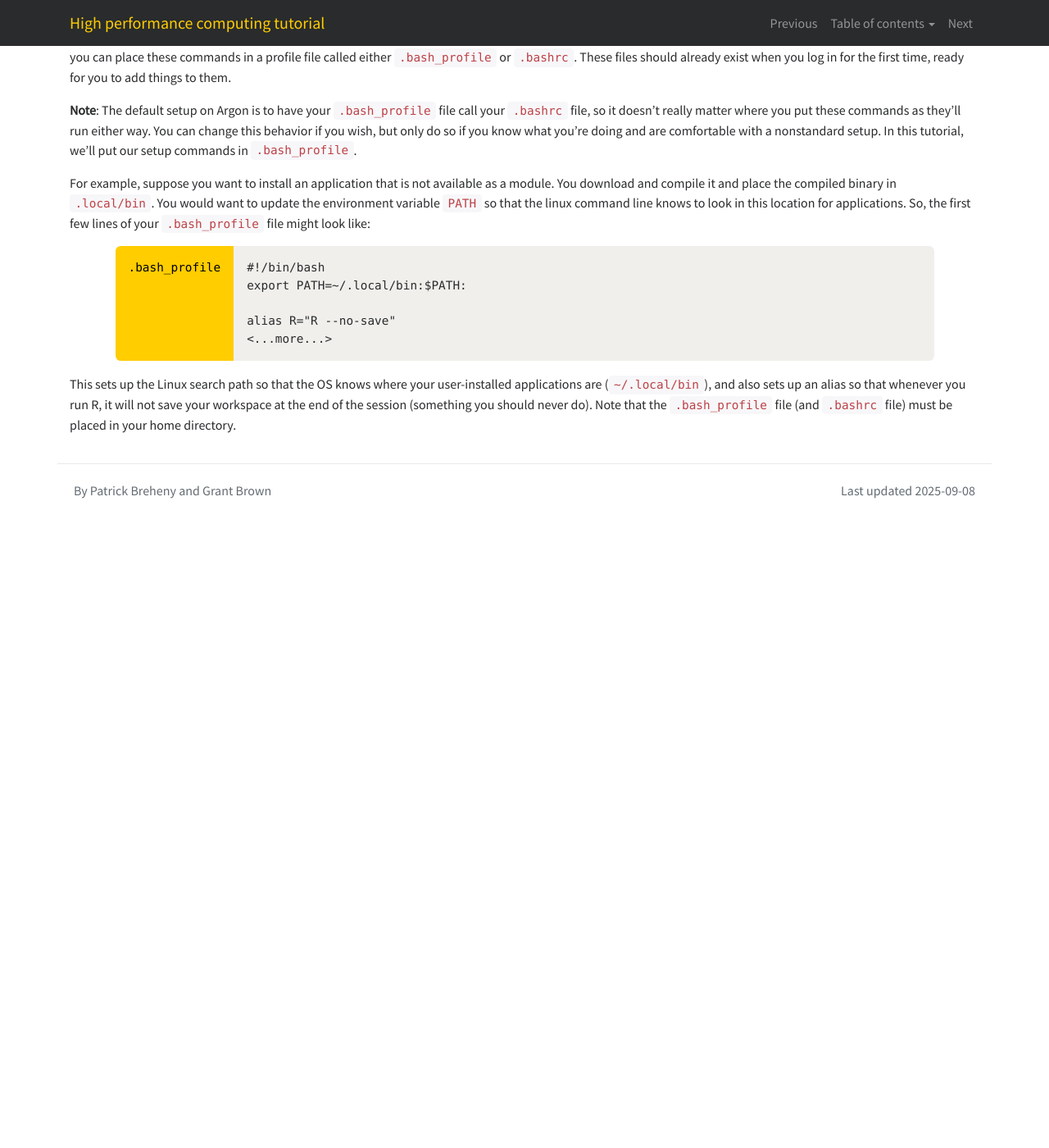
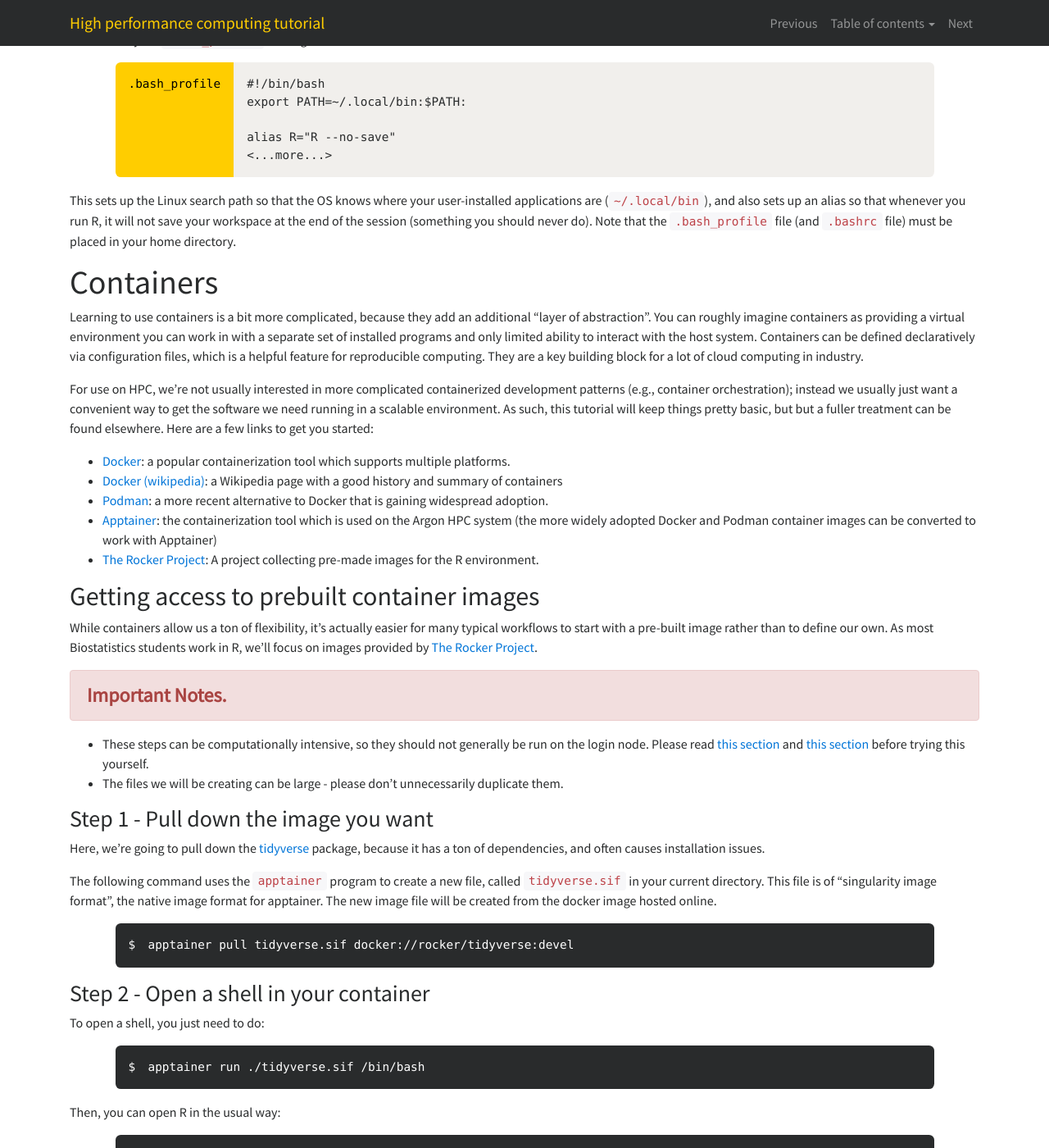
Before and after one commit to IowaBiostat/hpc, a Jekyll site: the page built from 3.md, in a window 1280 px wide and 1400 px high, scrolled down 2142 px. Shown: the whole window at 82% size. Built offline with Jekyll 4.4.1, drawn with Linux system fonts in a browser that asks for light colours; nearby versions of some CDN libraries; our own code applies the rules of GitHub Pages for plain Markdown files; before the commit the page ends 2772 px from its top, so only the background shows below that; some of the changed text lies outside the part shown.

Commit message:
Continue work on documenting rocker workflow

```diff
--- a/3.md
+++ b/3.md
@@ -16,18 +16,7 @@ and libraries available, including R and some selected R packages. Subsequently,
 (but not always) be installed in the usual way with `install.packages`.
 
 The second option adds an additional layer of abstraction/complexity, but also provides enhanced flexibility. Containerization
-is a good technology to be familiar with in general, since it is becoming widespread across many industries. The details
-are a little more complicated, but you can roughly imagine containers as providing a virtual machine with a completely
-separate environment/set of installed programs. Containers can be defined declaratively, which is a helpful feature for
-reproducible computing. They are the building block for a lot of cloud computing in the wild.
-
-We'll show several example workflows, but a fuller treatment can be found elsewhere. Here are a few links
-to get you started:
-
-* [Docker](https://docs.docker.com/get-started/introduction/): a popular containerization tool which suports multiple platforms.
-* [Podman](https://podman.io/docs): a more recent alternative to Docker that is gaining widespread adoption.
-* [Apptainer](https://apptainer.org/): the containerization tool which is used on the Argon HPC system (the more widely adopted Docker and Podman container images can be converted to work with Apptainer)
-* [The Rocker Project](https://rocker-project.org/): A project collecting premade images for the R environment.
+is a good technology to be familiar with in general, since it has become widespread across many industries.
 
 Before we jump into containers, let's focus on the more traditional approach.
 
@@ -119,3 +108,95 @@ alias R="R --no-save"
 
 This sets up the Linux search path so that the OS knows where your
 user-installed applications are (`~/.local/bin`), and also sets up an alias so that whenever you run R, it will not save your workspace at the end of the session (something you should never do). Note that the `.bash_profile` file (and `.bashrc` file) must be placed in your home directory.
+
+# Containers
+
+Learning to use containers is a bit more complicated, because they add an additional "layer of abstraction".
+You can roughly imagine containers as providing a virtual environment you can work in with a
+separate set of installed programs and only limited ability to interact with the host system.
+Containers can be defined declaratively via configuration files, which is a helpful feature for
+reproducible computing. They are a key building block for a lot of cloud computing in industry.
+
+For use on HPC, we're not usually interested in more complicated containerized
+development patterns (e.g., container orchestration); instead we usually just want
+a convenient way to get the software we need running in a scalable environment.
+As such, this tutorial will keep things pretty basic, but but a fuller treatment
+can be found elsewhere. Here are a few links to get you started:
+
+* [Docker](https://docs.docker.com/get-started/introduction/): a popular containerization tool which supports multiple platforms.
+* [Docker (wikipedia)](https://en.wikipedia.org/wiki/Docker_(software)): a Wikipedia page with a good history and summary of containers
+* [Podman](https://podman.io/docs): a more recent alternative to Docker that is gaining widespread adoption.
+* [Apptainer](https://apptainer.org/): the containerization tool which is used on the Argon HPC system (the more widely adopted Docker and Podman container images can be converted to work with Apptainer)
+* [The Rocker Project](https://rocker-project.org/): A project collecting pre-made images for the R environment.
+
+## Getting access to prebuilt container images
+
+While containers allow us a ton of flexibility, it's actually easier for many
+typical workflows to start with a pre-built image rather than to define our own.
+As most Biostatistics students work in R, we'll focus on images provided by
+[The Rocker Project](https://rocker-project.org/).
+
+
+<div class="alert alert-danger" role="alert" style='font-size:150%'>
+<b>Important Notes.</b>
+</div>
+
+* These steps can be computationally intensive, so they should not generally
+be run on the login node. Please read [this section](./4.html) and [this section](./5.html) before
+trying this yourself.
+* The files we will be creating can be large - please don't unnecessarily duplicate them.
+
+### Step 1 - Pull down the image you want
+
+Here, we're going to pull down the [tidyverse](https://hub.docker.com/r/rocker/tidyverse/) package,
+because it has a ton of dependencies, and often causes installation issues.
+
+The following command uses the `apptainer` program to create a new file, called `tidyverse.sif`
+in your current directory. This file is of "singularity image format", the native
+image format for apptainer. The new image file will be created from
+the docker image hosted online.
+
+{% include pre-prompt.html %}
+apptainer pull tidyverse.sif docker://rocker/tidyverse:devel
+{% include post-prompt.html %}
+
+### Step 2 - Open a shell in your container
+
+To open a shell, you just need to do:
+
+{% include pre-prompt.html %}
+apptainer run ./tidyverse.sif /bin/bash
+{% include post-prompt.html %}
+
+Then, you can open R in the usual way:
+
+{% include pre-prompt.html %}
+R
+{% include post-prompt.html %}
+
+Similarly, you can exist out and back into your regular environment in the usual way:
+
+{% include pre-prompt.html %}
+exit
+{% include post-prompt.html %}
+
+More commonly, you'll want to make sure the container can access and make changes
+to files you have permission to modify. One way to accomplish this is
+by using an `overlay`, or a directory to store changes (which don't otherwise persist).
+
+{% include pre-prompt.html %}
+mkdir tidyverse.overlay
+apptainer run --overlay tidyverse.overlay ./tidyverse.sif /bin/bash
+{% include post-prompt.html %}
+
+If you do this, you can install packages from within R in the usual way
+with `install.packages` and still have access to them later (changes won't usually persist).
+
+## Building your own containers
+
+To build a custom container, the most general way is to use a different computer
+with access to Docker or Podman, and build a container there. Then, you can copy the `sif` file
+to Argon, and interact with it in the usual way.
+
+We have put together some example scripts and a brief Readme on how to do so
+in [this repository](https://github.com/IowaBiostat/hpc-apptainer)
```
